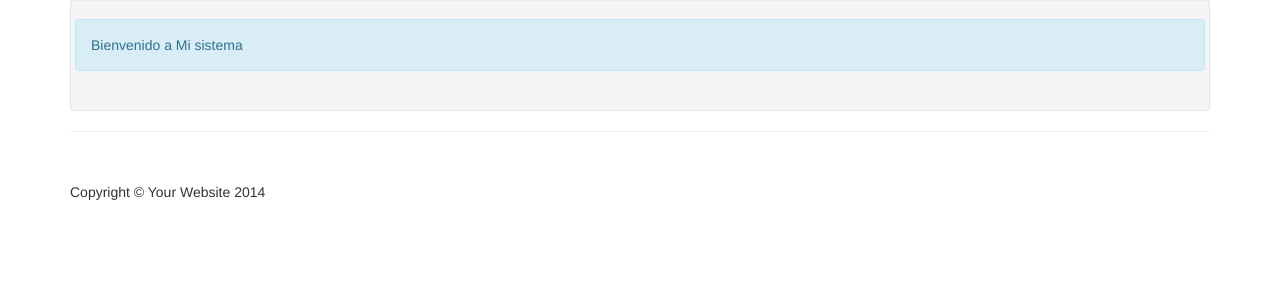
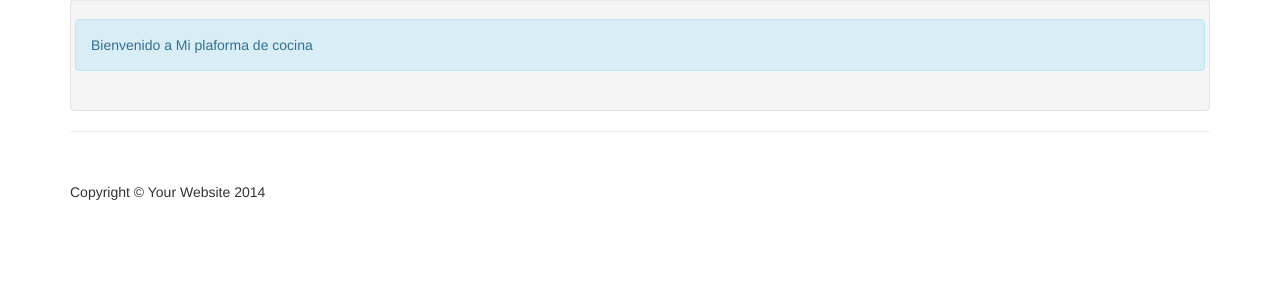
Before and after one commit to orlandoag11/proyecto-final, a PHP site: template views/home.blade.php in a window 1280 px wide. Shown: the part 51-351 px from the top of the page. Run offline with PHP 8.4, Linux system fonts and the light colour scheme; the template is opened without the code that fills it, so the values that code supplies are empty; some libraries are stand-ins or nearby versions.

Commit message:
cambio para probar

```diff
--- a/views/home.blade.php
+++ b/views/home.blade.php
@@ -4,7 +4,7 @@
         <div class="well">
             <div class="row">
                 <div class="alert alert-info">
-                    Bienvenido a Mi sistema
+                    Bienvenido a Mi plaforma de cocina
                 </div>
             </div>
         </div>
```
